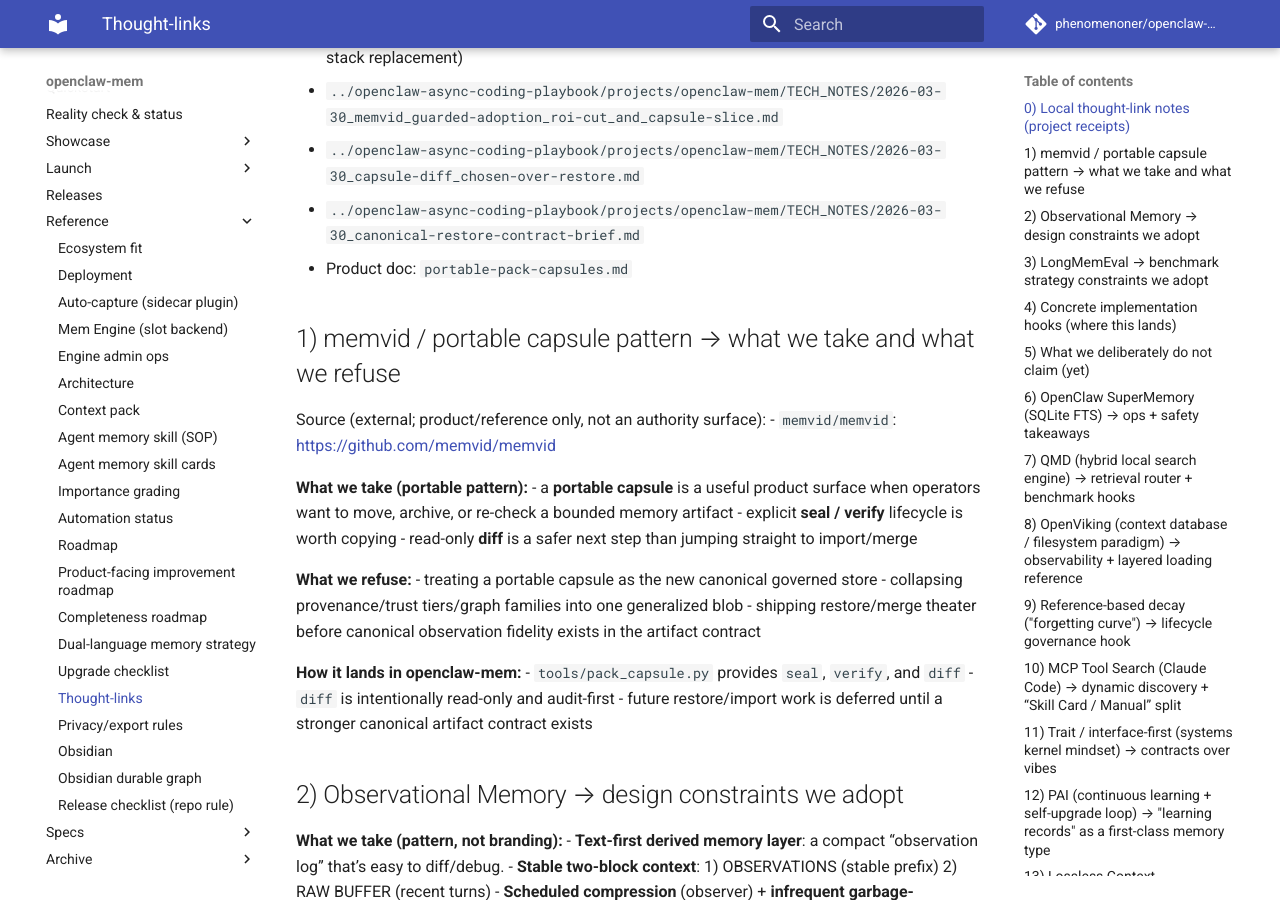
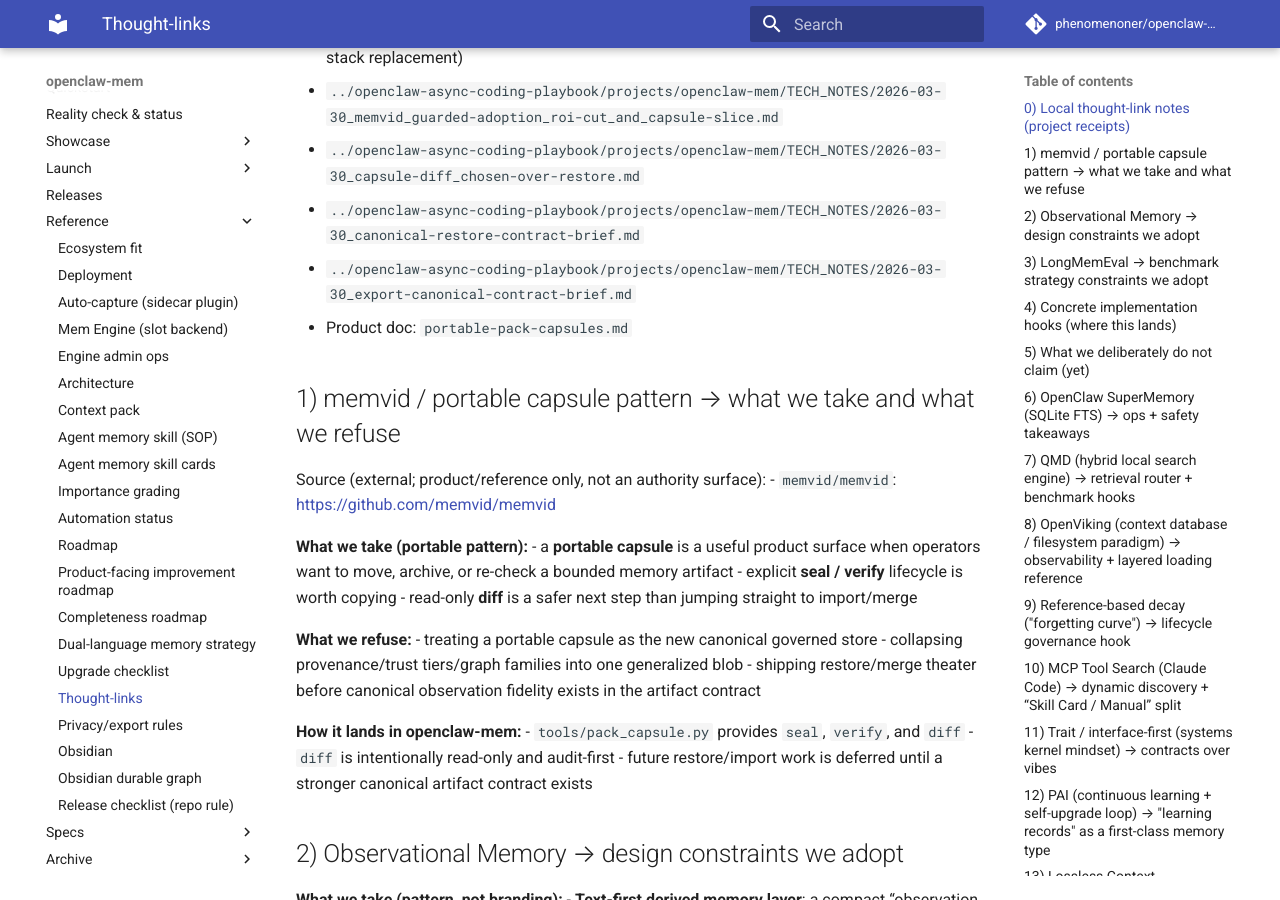
Before and after one commit to phenomenoner/openclaw-mem, an MkDocs documentation site: the page built from docs/thought-links.md, in a window 1280 px wide and 900 px high, scrolled down 733 px. Built offline with MkDocs 1.6.1 and Material for MkDocs 9.7.7, drawn with Linux system fonts in a browser that asks for light colours; comment, search, counter and statistics services are not loaded.

Commit message:
docs: link export-canonical contract note

```diff
--- a/docs/thought-links.md
+++ b/docs/thought-links.md
@@ -22,6 +22,7 @@ Additional trusted references (for lifecycle/decay):
   - `../openclaw-async-coding-playbook/projects/openclaw-mem/TECH_NOTES/2026-03-30_memvid_guarded-adoption_roi-cut_and_capsule-slice.md`
   - `../openclaw-async-coding-playbook/projects/openclaw-mem/TECH_NOTES/2026-03-30_capsule-diff_chosen-over-restore.md`
   - `../openclaw-async-coding-playbook/projects/openclaw-mem/TECH_NOTES/2026-03-30_canonical-restore-contract-brief.md`
+  - `../openclaw-async-coding-playbook/projects/openclaw-mem/TECH_NOTES/2026-03-30_export-canonical-contract-brief.md`
   - Product doc: `portable-pack-capsules.md`
 
 ## 1) memvid / portable capsule pattern → what we take and what we refuse
```
